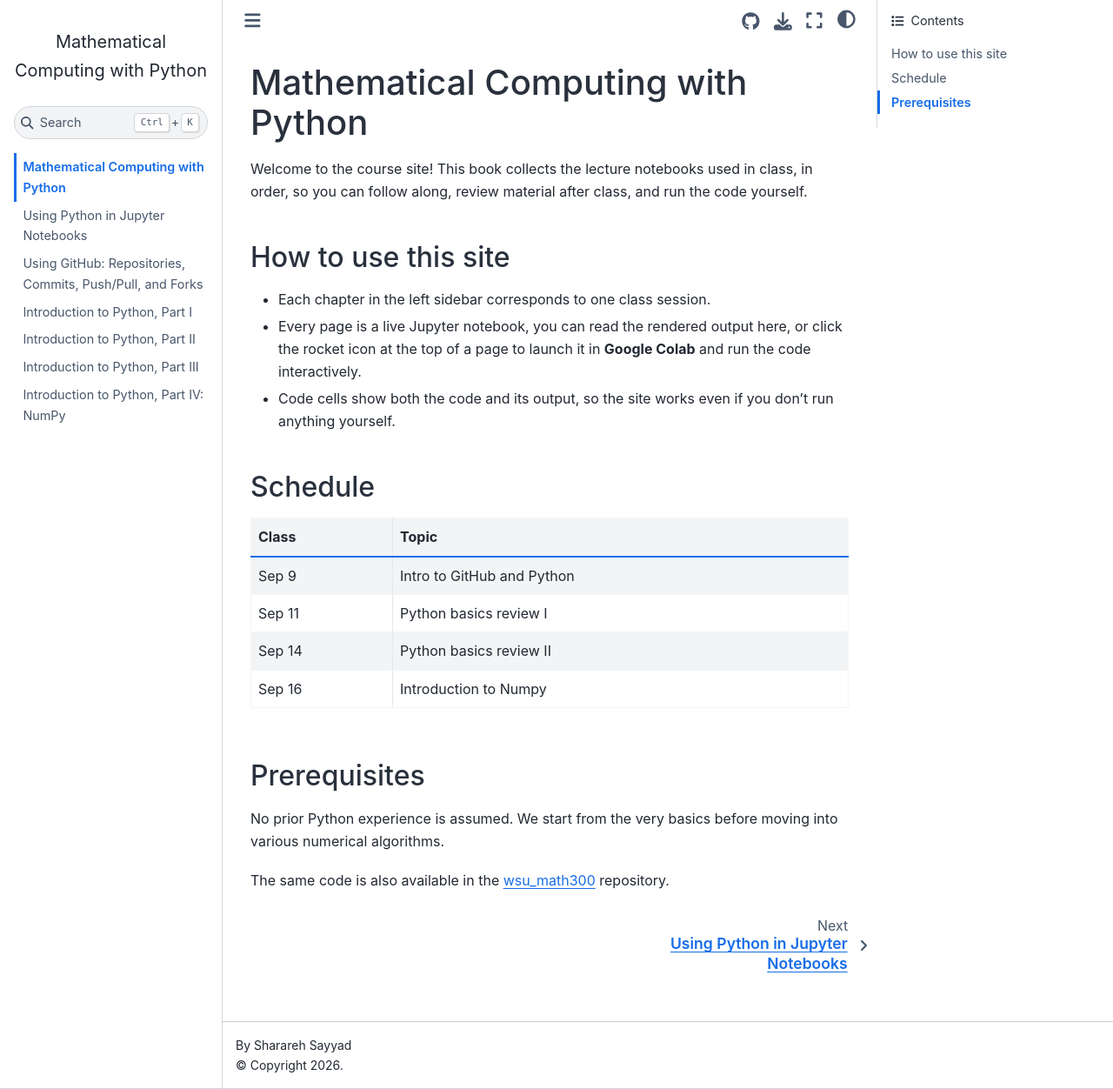
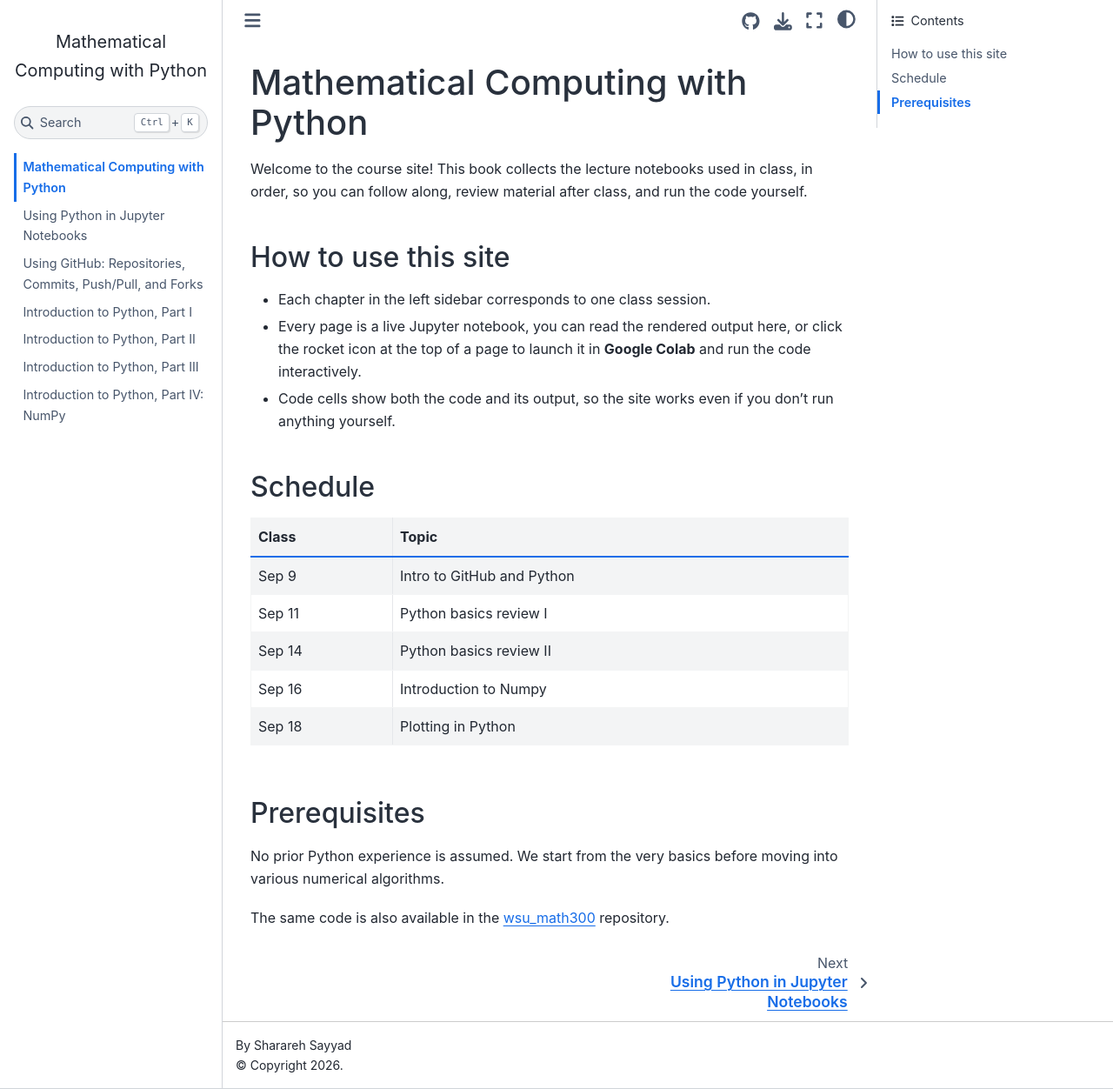
Before and after one commit to say-yas/mathematical_computing_with_python, a Jupyter Book: the page built from book/intro.md, in a window 1280 px wide and 1252 px high. Shown: the whole window at 87% size. Built offline with Jupyter Book 1.0.4 settings and Sphinx 7.4.7 and the Sphinx Book theme 1.1.4, drawn with Linux system fonts in a browser that asks for light colours.

Commit message:
updated schedule

```diff
--- a/book/intro.md
+++ b/book/intro.md
@@ -21,6 +21,7 @@ run the code yourself.
 | Sep 11 | Python basics review I |
 | Sep 14 | Python basics review II |
 | Sep 16 | Introduction to Numpy |
+| Sep 18 | Plotting in Python |
 
 ## Prerequisites
 
```
